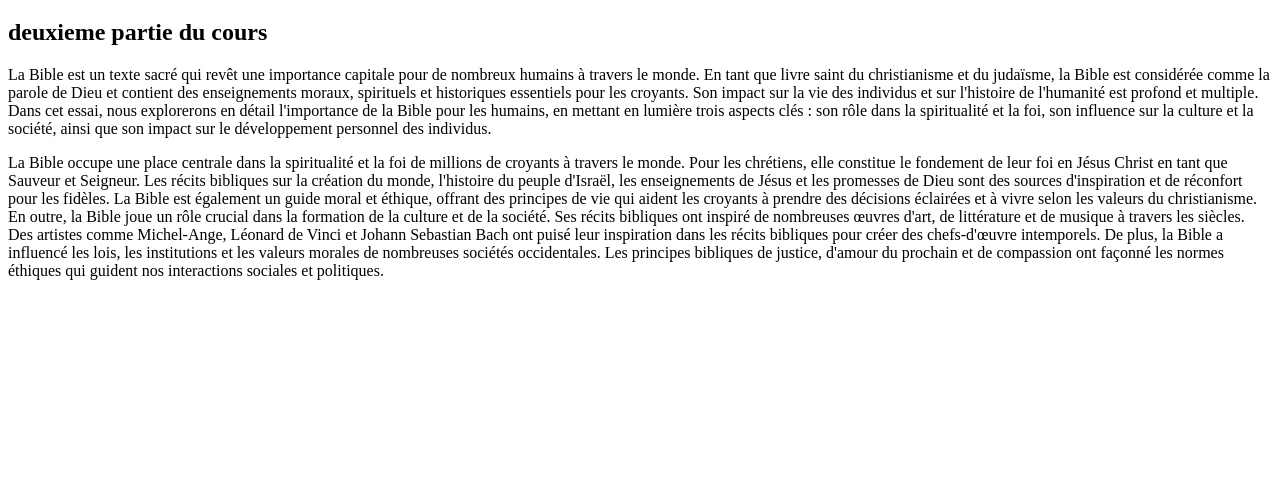
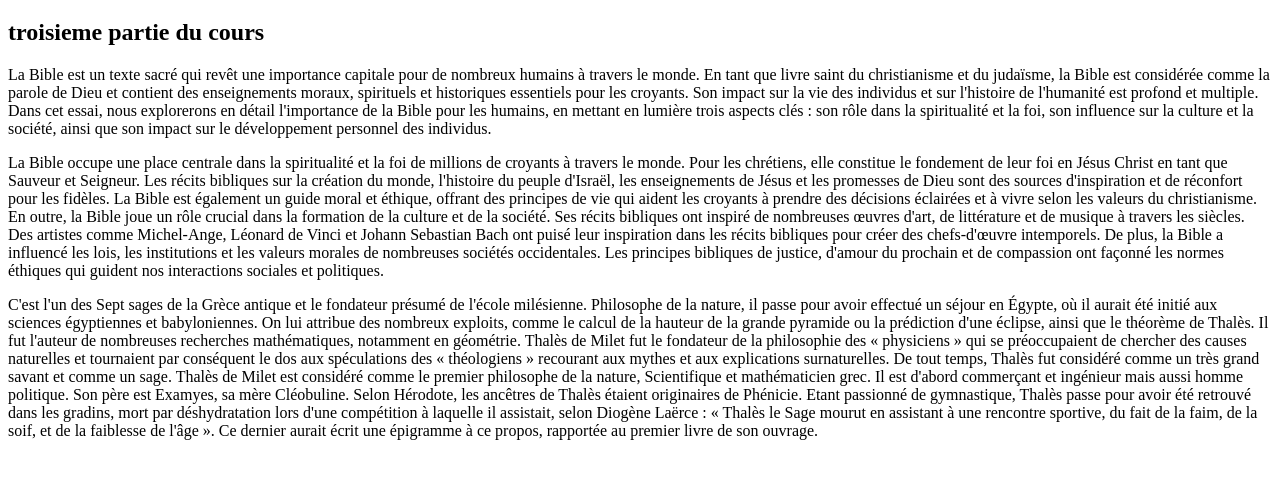
Before and after one commit to estebanrome/git, a plain HTML site: page index.html in a window 1280 px wide. Shown: the part 61-540 px from the top of the page. Drawn offline with Linux system fonts and the light colour scheme.

Commit message:
Notre troisieme partie

```diff
--- a/index.html
+++ b/index.html
@@ -8,12 +8,17 @@
 </head>
 <body>
     <h1>COURS INITIQTION SUR GITHUB</h1>
-    <h2>deuxieme partie du cours</h2>
+    <h2>troisieme partie du cours</h2>
     <p>
         La Bible est un texte sacré qui revêt une importance capitale pour de nombreux humains à travers le monde. En tant que livre saint du christianisme et du judaïsme, la Bible est considérée comme la parole de Dieu et contient des enseignements moraux, spirituels et historiques essentiels pour les croyants. Son impact sur la vie des individus et sur l'histoire de l'humanité est profond et multiple. Dans cet essai, nous explorerons en détail l'importance de la Bible pour les humains, en mettant en lumière trois aspects clés : son rôle dans la spiritualité et la foi, son influence sur la culture et la société, ainsi que son impact sur le développement personnel des individus. </p>
 
         <p>La Bible occupe une place centrale dans la spiritualité et la foi de millions de croyants à travers le monde. Pour les chrétiens, elle constitue le fondement de leur foi en Jésus Christ en tant que Sauveur et Seigneur. Les récits bibliques sur la création du monde, l'histoire du peuple d'Israël, les enseignements de Jésus et les promesses de Dieu sont des sources d'inspiration et de réconfort pour les fidèles. La Bible est également un guide moral et éthique, offrant des principes de vie qui aident les croyants à prendre des décisions éclairées et à vivre selon les valeurs du christianisme.
             En outre, la Bible joue un rôle crucial dans la formation de la culture et de la société. Ses récits bibliques ont inspiré de nombreuses œuvres d'art, de littérature et de musique à travers les siècles. Des artistes comme Michel-Ange, Léonard de Vinci et Johann Sebastian Bach ont puisé leur inspiration dans les récits bibliques pour créer des chefs-d'œuvre intemporels. De plus, la Bible a influencé les lois, les institutions et les valeurs morales de nombreuses sociétés occidentales. Les principes bibliques de justice, d'amour du prochain et de compassion ont façonné les normes éthiques qui guident nos interactions sociales et politiques.
             </p>
+
+        <p>C'est l'un des Sept sages de la Grèce antique et le fondateur présumé de l'école milésienne. Philosophe de la nature, il passe pour avoir effectué un séjour en Égypte, où il aurait été initié aux sciences égyptiennes et babyloniennes. On lui attribue des nombreux exploits, comme le calcul de la hauteur de la grande pyramide ou la prédiction d'une éclipse, ainsi que le théorème de Thalès. Il fut l'auteur de nombreuses recherches mathématiques, notamment en géométrie. Thalès de Milet fut le fondateur de la philosophie des « physiciens » qui se préoccupaient de chercher des causes naturelles et tournaient par conséquent le dos aux spéculations des « théologiens » recourant aux mythes et aux explications surnaturelles. De tout temps, Thalès fut considéré comme un très grand savant et comme un sage.
+            Thalès de Milet est considéré comme le premier philosophe de la nature,  Scientifique et mathématicien grec. Il est d'abord commerçant et ingénieur mais aussi homme politique. Son père est Examyes, sa mère Cléobuline.  Selon Hérodote, les ancêtres de Thalès étaient originaires de Phénicie.
+            Etant passionné de gymnastique, Thalès passe pour avoir été retrouvé dans les gradins, mort par déshydratation lors d'une compétition à laquelle il assistait, selon Diogène Laërce : « Thalès le Sage mourut en assistant à une rencontre sportive, du fait de la faim, de la soif, et de la faiblesse de l'âge ». Ce dernier aurait écrit une épigramme à ce propos, rapportée au premier livre de son ouvrage.
+            </p>
 </body>
 </html>
```
